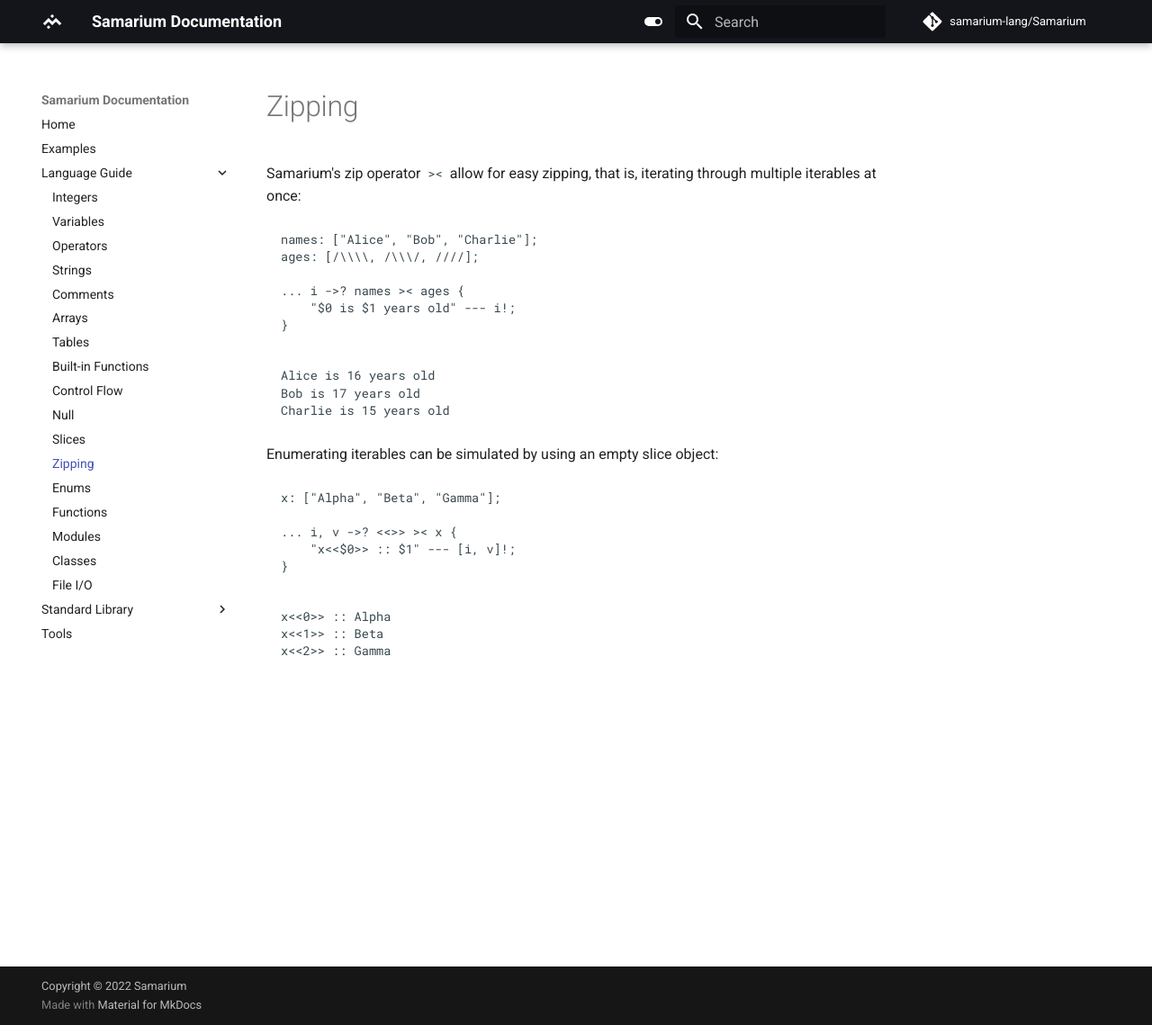
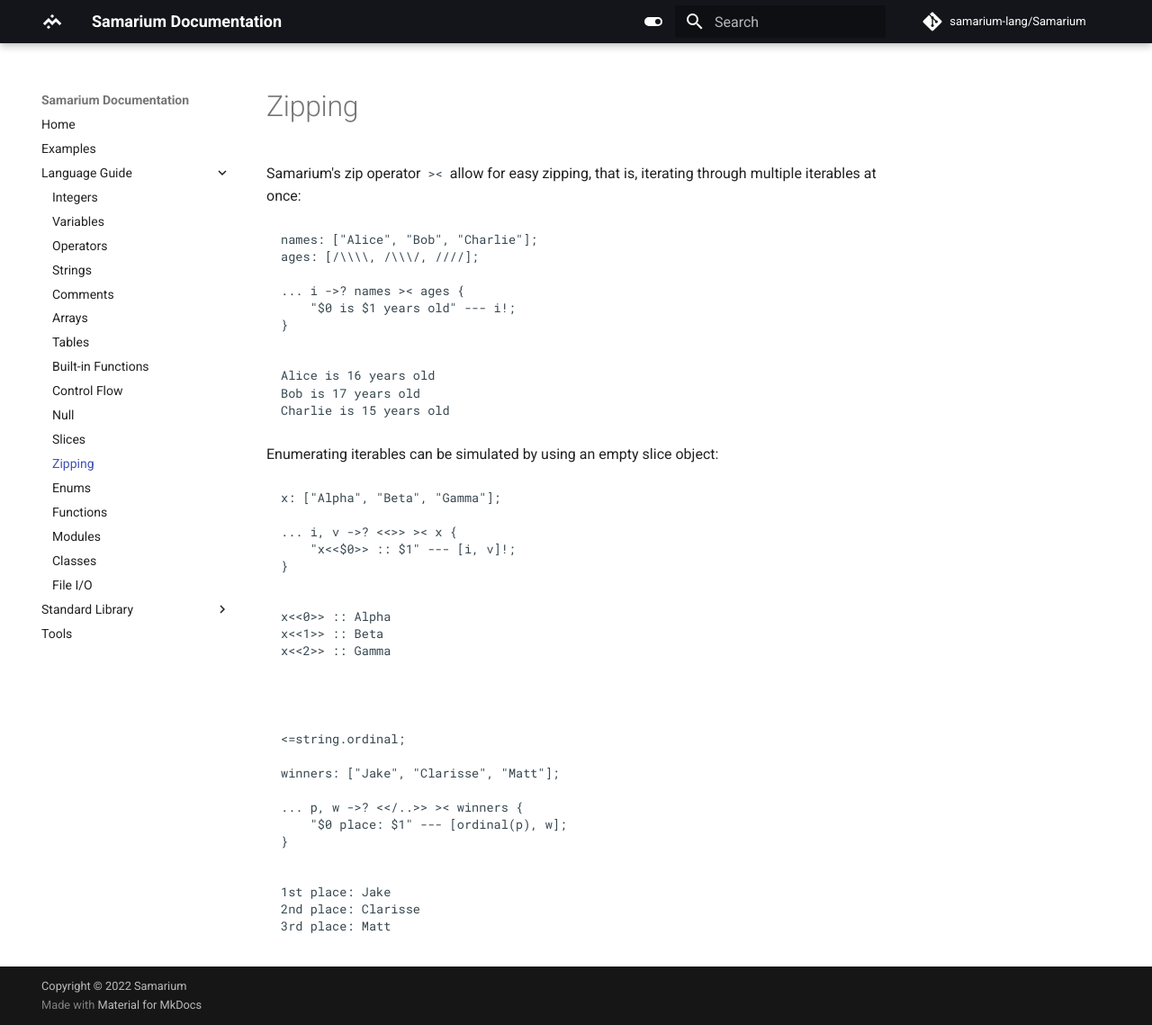
Before and after one commit to samarium-lang/Samarium, an MkDocs documentation site: the page built from docs/zip.md, in a window 1280 px wide and 1139 px high. Shown: the whole window at 90% size. Built offline with MkDocs 1.6.1 and Material for MkDocs 9.7.7, drawn with Linux system fonts in a browser that asks for light colours; comment, search, counter and statistics services are not loaded.

Commit message:
(docs) Added another enumerate example

````diff
--- a/docs/zip.md
+++ b/docs/zip.md
@@ -28,3 +28,19 @@ x<<0>> :: Alpha
 x<<1>> :: Beta
 x<<2>> :: Gamma
 ```
+<br>
+
+```sm
+<=string.ordinal;
+
+winners: ["Jake", "Clarisse", "Matt"];
+
+... p, w ->? <</..>> >< winners {
+    "$0 place: $1" --- [ordinal(p), w];
+}
+```
+```
+1st place: Jake
+2nd place: Clarisse
+3rd place: Matt
+```
````
